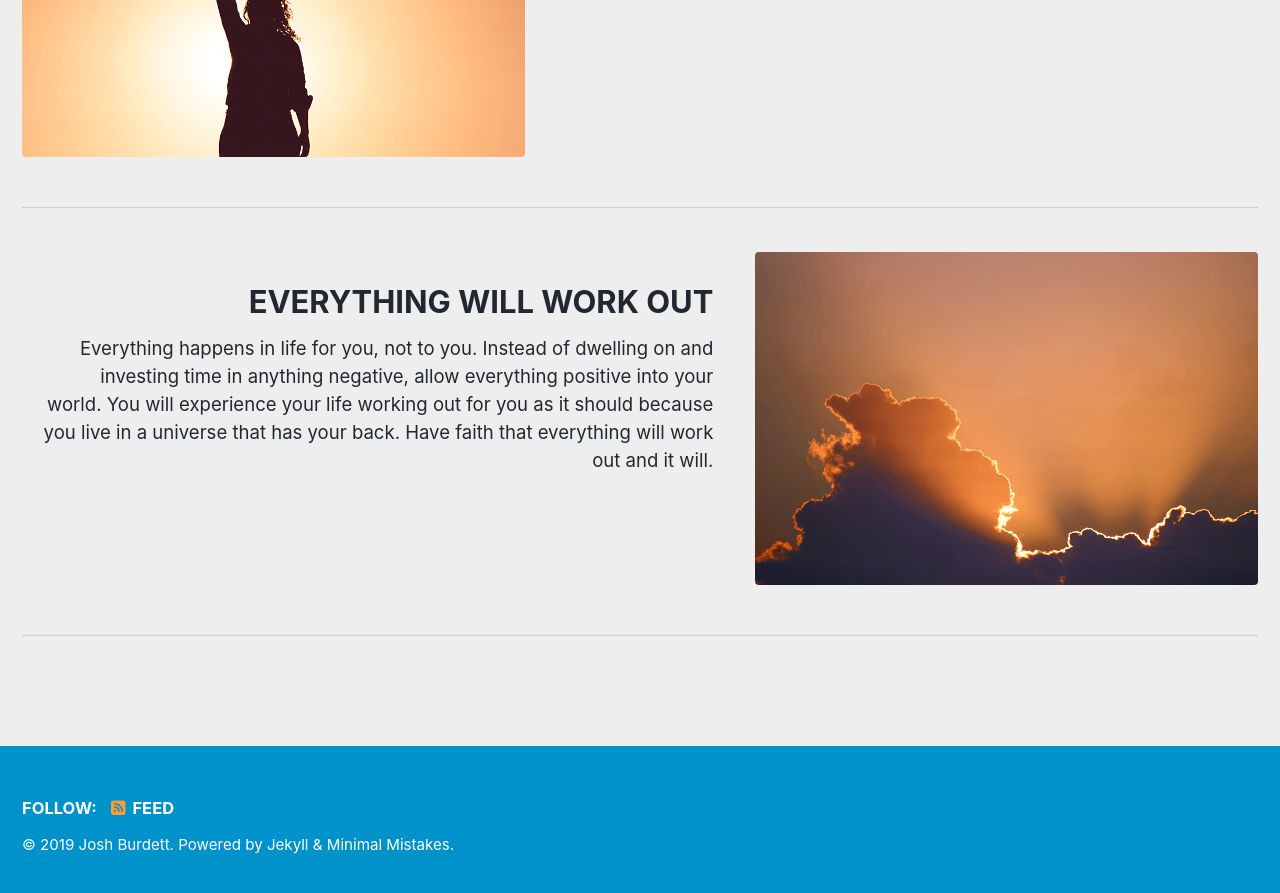
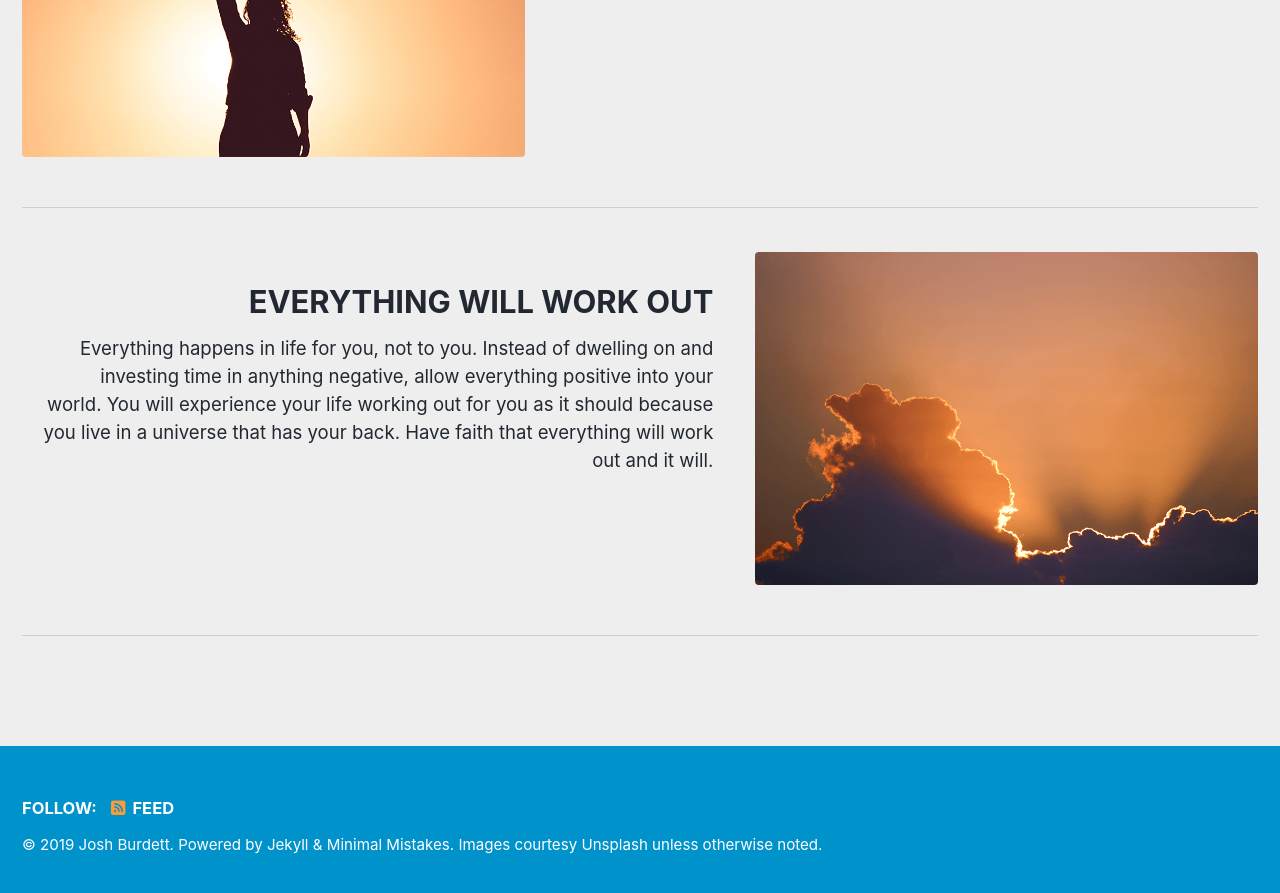
Before and after one commit to josh-burdett/josh-burdett.github.io, a Jekyll site: the page built from index.html, in a window 1280 px wide and 900 px high, scrolled down 3220 px. Shown: the top 893 px of the window. Built offline with Jekyll 4.4.1, drawn with Linux system fonts in a browser that asks for light colours; cached includes are drawn as plain includes; nearby versions of some CDN libraries; the list of posts is cut into pages by our own code.

Commit message:
Update footer.html

```diff
--- a/_includes/footer.html
+++ b/_includes/footer.html
@@ -16,4 +16,4 @@
   </ul>
 </div>
 
-<div class="page__footer-copyright">&copy; {{ site.time | date: '%Y' }} {{ site.name | default: site.title }}. {{ site.data.ui-text[site.locale].powered_by | default: "Powered by" }} <a href="https://jekyllrb.com" rel="nofollow">Jekyll</a> &amp; <a href="https://mademistakes.com/work/minimal-mistakes-jekyll-theme/" rel="nofollow">Minimal Mistakes</a>.</div>
+<div class="page__footer-copyright">&copy; {{ site.time | date: '%Y' }} {{ site.name | default: site.title }}. {{ site.data.ui-text[site.locale].powered_by | default: "Powered by" }} <a href="https://jekyllrb.com" rel="nofollow">Jekyll</a> &amp; <a href="https://mademistakes.com/work/minimal-mistakes-jekyll-theme/" rel="nofollow">Minimal Mistakes</a>. Images courtesy <a href="https://unsplash.com/" rel="nofollow">Unsplash</a> unless otherwise noted.</div>
```
